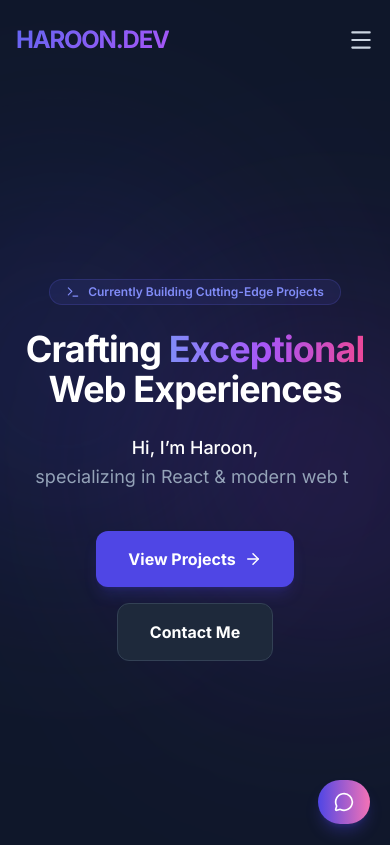
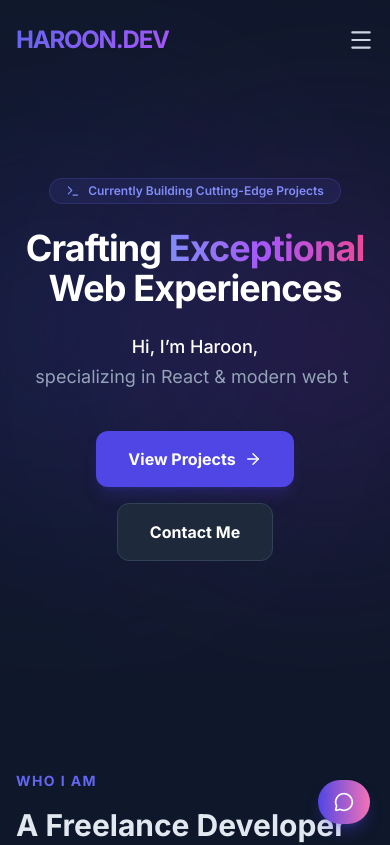
Before and after one commit to haroonashraf-dev/My_Portfolio, a React (Vite) app: page / in a window 390 px wide. Shown: the top 845 px of the page. Built offline with nearby package versions, Linux system fonts and the light colour scheme.

Commit message:
update hero.tsx

```diff
--- a/components/Hero.tsx
+++ b/components/Hero.tsx
@@ -5,7 +5,7 @@ import { TypeAnimation } from 'react-type-animation';
 
 const Hero: React.FC = () => {
   return (
-    <section className="relative min-h-screen flex flex-col items-center justify-center pt-24 overflow-hidden bg-slate-900">
+   <section className="relative min-h-[80vh] md:min-h-screen flex flex-col items-center justify-center pt-16 md:pt-24 overflow-hidden bg-slate-900">
       {/* Background Decorative Blobs */}
       <motion.div
         animate={{ rotate: 360 }}
```
